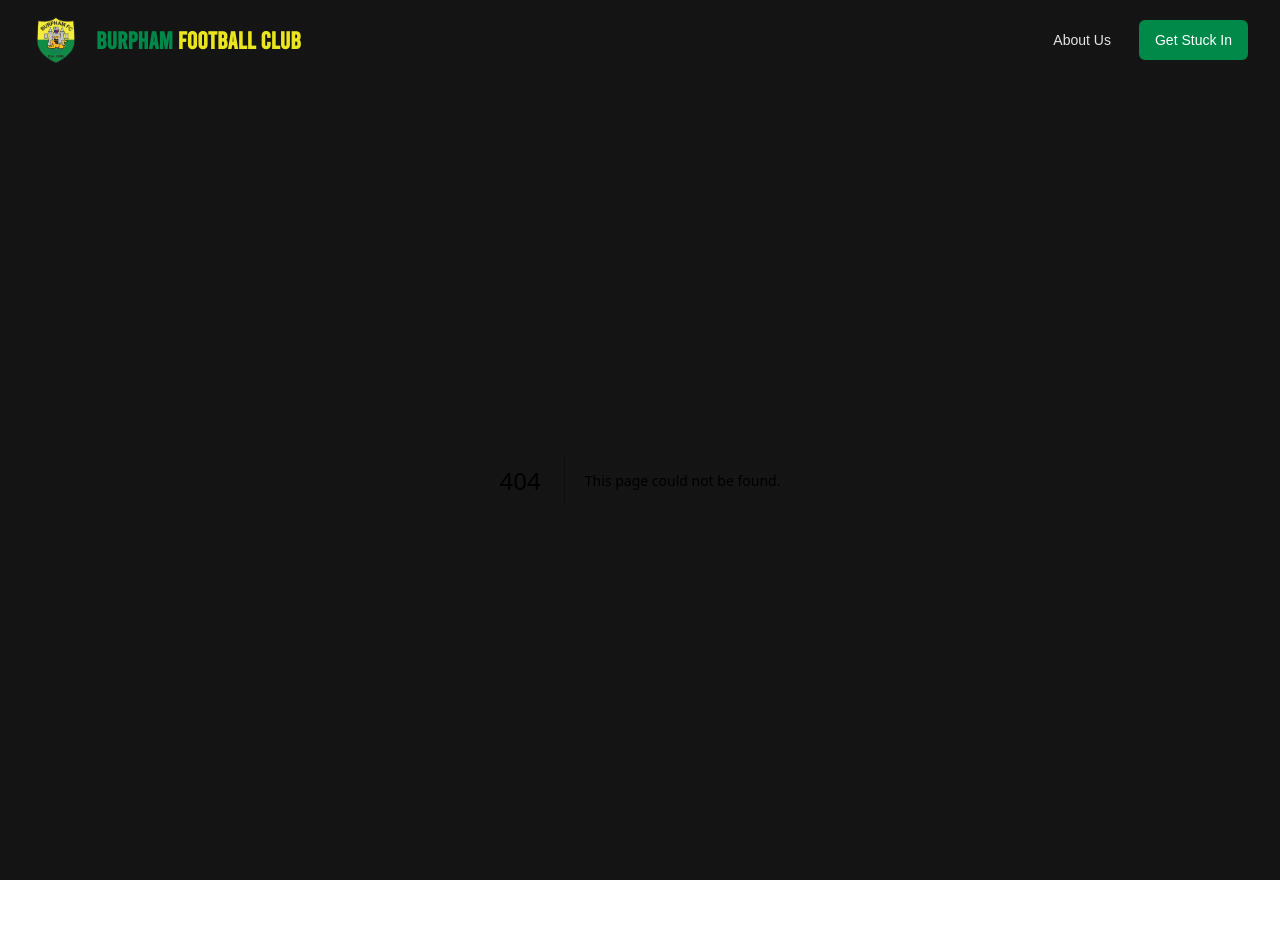
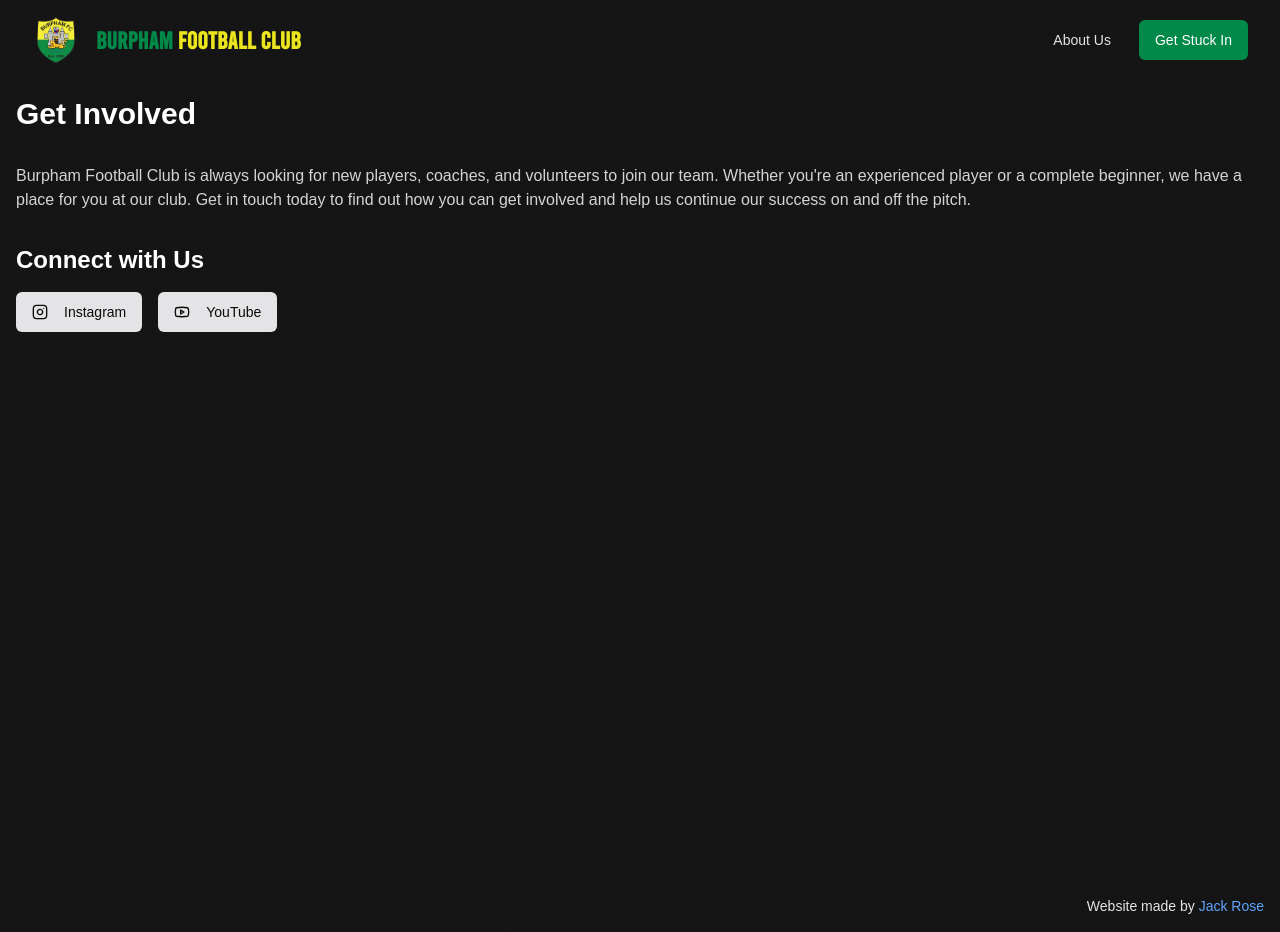
Before and after one commit to JackAlexRose/burpham-fc, a Next.js app: page /get-involved in a window 1280 px wide. Before the commit this address had no page. Before the commit the page ends 880 px from the top, so only its background shows below. Built offline with nearby package versions, Linux system fonts and the light colour scheme.

Commit message:
feat: get involved page

```diff
--- /dev/null
+++ b/src/app/get-involved/page.tsx
@@ -0,0 +1,53 @@
+import { Button } from "@/components/ui/button";
+import { Instagram, Mail, Youtube } from "lucide-react";
+import Link from "next/link";
+
+export default function GetInvolved() {
+  return (
+    <div className="container mx-auto p-4 min-h-screen">
+      <h1 className="mb-8 text-3xl font-bold text-white">Get Involved</h1>
+      <p className="mb-8 text-zinc-300">
+        Burpham Football Club is always looking for new players, coaches, and
+        volunteers to join our team. Whether you&apos;re an experienced player
+        or a complete beginner, we have a place for you at our club. Get in
+        touch today to find out how you can get involved and help us continue
+        our success on and off the pitch.
+      </p>
+      <div className="mb-8">
+        <h2 className="mb-4 text-2xl font-semibold text-white">
+          Connect with Us
+        </h2>
+        <div className="flex space-x-4">
+          <Button
+            asChild
+            variant="ghost"
+            className="hover:bg-burpham-green bg-zinc-200"
+          >
+            <Link
+              href="https://www.instagram.com/burphamfc/"
+              target="_blank"
+              rel="noopener noreferrer"
+            >
+              <Instagram className="mr-2 h-4 w-4" />
+              Instagram
+            </Link>
+          </Button>
+          <Button
+            asChild
+            variant="ghost"
+            className="hover:bg-burpham-yellow bg-zinc-200"
+          >
+            <Link
+              href="https://www.youtube.com/@BurphamFC"
+              target="_blank"
+              rel="noopener noreferrer"
+            >
+              <Youtube className="mr-2 h-4 w-4" />
+              YouTube
+            </Link>
+          </Button>
+        </div>
+      </div>
+    </div>
+  );
+}
--- a/src/app/layout.tsx
+++ b/src/app/layout.tsx
@@ -22,9 +22,8 @@ export default function RootLayout({
   return (
     <html lang="en">
       <body
-        className={`${GeistSans.variable} ${GeistMono.variable} antialiased`}
+        className={`${GeistSans.variable} ${GeistMono.variable} antialiased bg-gradient-to-b from-background-start to-background-start`}
       >
-        <div className="bg-gradient-to-b from-background-start to-background-start">
         <div className="flex items-center justify-between p-4 lg:px-8">
           <Link href="/" className="flex items-center gap-4 z-10">
             <Image
@@ -36,16 +35,20 @@ export default function RootLayout({
             <h1
               className={`text-2xl font-bold text-burpham-green ${BebasRegular.className}`}
             >
-                Burpham{" "}
-                <span className="text-burpham-yellow">Football Club</span>
+              Burpham <span className="text-burpham-yellow">Football Club</span>
             </h1>
           </Link>
           <MainNav />
         </div>
         {children}
+        <footer className="text-end p-4 text-zinc-200 text-sm">
+          Website made by{" "}
+          <a href="https://github.com/jackalexrose" className="text-blue-400">
+            Jack Rose
+          </a>
+        </footer>
         <SpeedInsights />
         <Analytics />
-        </div>
       </body>
     </html>
   );
--- a/src/app/page.tsx
+++ b/src/app/page.tsx
@@ -1,3 +1,5 @@
+import Link from "next/link";
+
 import { Button } from "@/components/ui/button";
 import { Card, CardContent, CardHeader, CardTitle } from "@/components/ui/card";
 import { ImageCarousel } from "@/components/image-carousel";
@@ -37,12 +39,14 @@ export default function Home() {
             teams for everyone.
           </p>
           <div className="flex gap-4">
+            <Link href="/get-involved" className="z-10">
               <Button
                 variant="ghost"
                 className="text-white bg-burpham-green hover:bg-burpham-yellow"
               >
                 Get Stuck In
               </Button>
+            </Link>
           </div>
         </div>
         <div className="relative h-[400px] overflow-hidden rounded-xl lg:h-[600px]">
--- a/src/components/league-table.tsx
+++ b/src/components/league-table.tsx
@@ -38,17 +38,17 @@ export function LeagueTable({ team }: LeagueTableProps) {
           {[1, 2, 3, 4, 5].map((index) => (
             <tr key={index} className="border-b border-zinc-800">
               <td className="p-2 text-sm text-zinc-300">
-                <Skeleton className="w-[25px] h-[16px] rounded-full" />
+                <Skeleton className="w-[25px] h-[16px] rounded-full bg-burpham-green" />
               </td>
               <td className="p-2 text-sm text-zinc-300">Loading...</td>
               <td className="p-2 text-sm text-zinc-300">
-                <Skeleton className="w-[25px] h-[16px] rounded-full" />
+                <Skeleton className="w-[25px] h-[16px] rounded-full bg-burpham-green" />
               </td>
               <td className="p-2 text-sm text-zinc-300">
-                <Skeleton className="w-[25px] h-[16px] rounded-full" />
+                <Skeleton className="w-[25px] h-[16px] rounded-full bg-burpham-green" />
               </td>
               <td className="p-2 text-sm text-zinc-300">
-                <Skeleton className="w-[25px] h-[16px] rounded-full" />
+                <Skeleton className="w-[25px] h-[16px] rounded-full bg-burpham-green" />
               </td>
             </tr>
           ))}
--- a/src/components/upcoming-fixtures.tsx
+++ b/src/components/upcoming-fixtures.tsx
@@ -45,7 +45,7 @@ export function UpcomingFixtures({ table }: UpcomingFixturesProps) {
       {data.map((kickoff: Kickoff, index: number) => (
         <div key={index} className="space-y-4">
           {kickoff.matches.map((fixture: Match, index: number) => (
-            <>
+            <div key={index}>
               <div key={index} className="flex items-center justify-between">
                 <div className="text-xl font-semibold text-white">
                   {fixture.homeTeam} vs {fixture.awayTeam}
@@ -62,7 +62,7 @@ export function UpcomingFixtures({ table }: UpcomingFixturesProps) {
                   <span className="text-sm">{fixture.formattedLocation}</span>
                 </div>
               </div>
-            </>
+            </div>
           ))}
         </div>
       ))}
```
Lines whose indentation alone changed are shown as unchanged.
